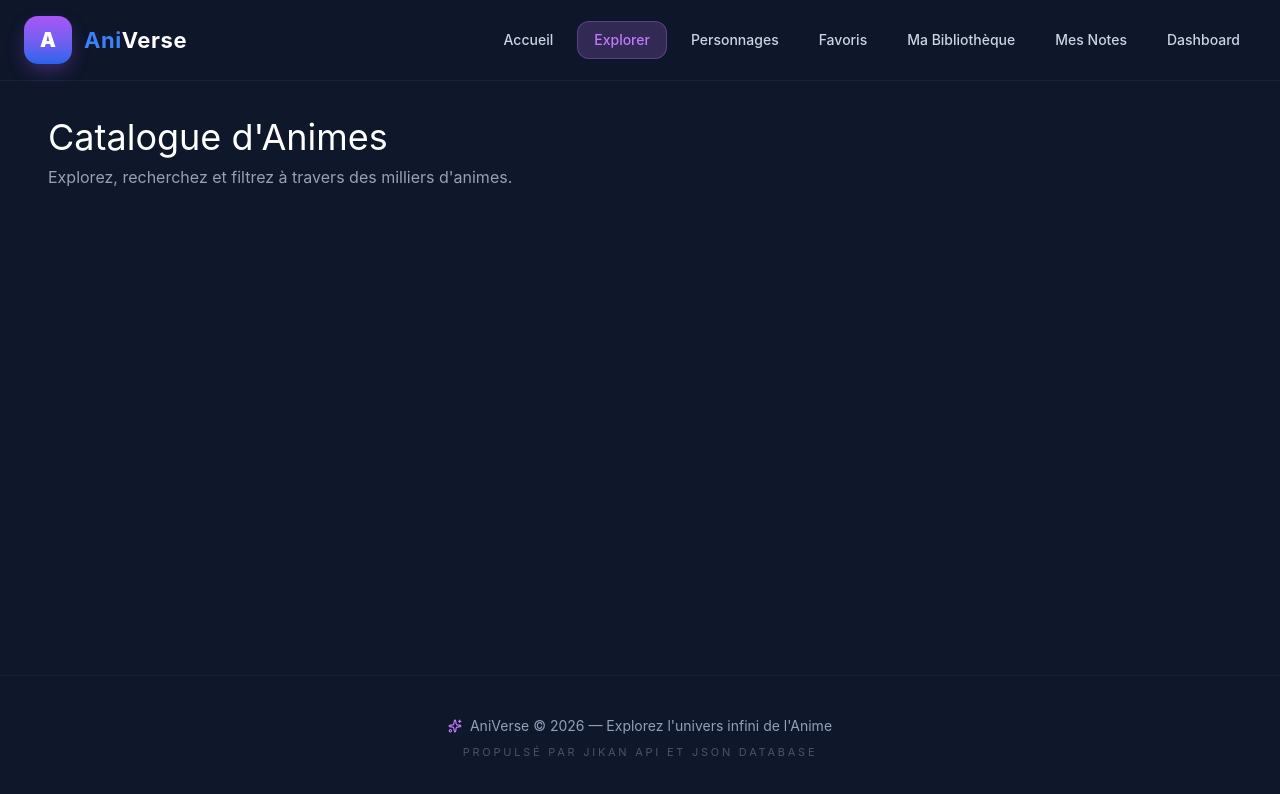
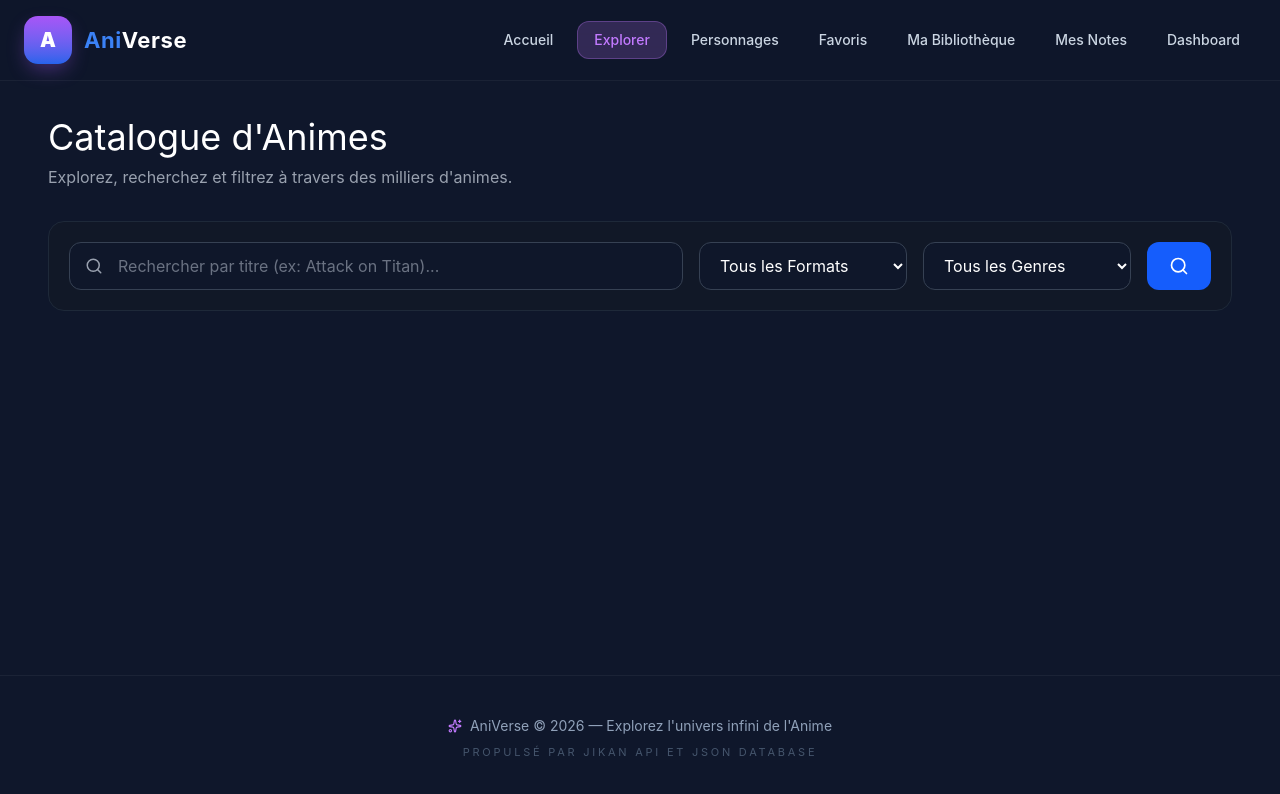
Before and after one commit to shsalima/aniVerse-rpplication-react-, a React (Vite) app: page /anime in a window 1280 px wide. Shown: the top 794 px of the page. Built offline with nearby package versions, Linux system fonts and the light colour scheme.

Commit message:
travail sur section de cherche et filtragncode jsx et style

```diff
--- /dev/null
+++ b/src/components/Anime/SearchFilter.jsx
@@ -0,0 +1,64 @@
+import { Search } from "lucide-react";
+
+
+export default function SearchFilter(){
+
+
+    return(
+     <div className="bg-[#111827] border border-gray-800 rounded-2xl p-5 mb-10">
+       < div className="flex flex-col lg:flex-row gap-4">
+
+          <div className="relative flex-1">
+            <Search className="absolute left-4 top-1/2 -translate-y-1/2 text-gray-400 " size={18}/>
+            <input
+              type="text"
+              name=""
+              placeholder="Rechercher par titre (ex: Attack on Titan)..."
+
+              onKeyDown={(e)=>{
+                if(e.key === "Enter"){
+                    console.log("hhhh")
+                }
+              }}
+              className="w-full h-12 pl-12 pr-4 rounded-xl bg-[#0F172A] border border-gray-700 text-white placeholder-gray-500 focus:outline-none focus:ring-2 focus:ring-indigo-500"
+         />
+         </div>
+         <select
+            name=""
+            id=""
+            className="h-12 px-4 rounded-xl bg-[#0F172A] border border-gray-700 text-white w-full lg:w-52 focus:outline-none focus:ring-2 focus:ring-indigo-500"
+         >
+            <option value="">Tous les Formats</option>
+            <option value="tv">TV</option>
+            <option value="movie">Movie</option>
+            <option value="ova">OVA</option>
+            <option value="special">Special</option>
+         </select>
+         <select
+           name=""
+           id=""
+           className="h-12 px-4 rounded-xl bg-[#0F172A] border border-gray-700 text-white w-full lg:w-52 focus:outline-none focus:ring-2 focus:ring-indigo-500"
+
+         >
+            <option value="">Tous les Genres</option>
+            <option value="1">Action</option>
+            <option value="2">Adventure</option>
+            <option value="4">Comedy</option>
+            <option value="8">Drama</option>
+            <option value="10">Fantasy</option>
+
+         </select>
+         <button
+           className="w-full lg:w-16 h-12 rounded-xl bg-blue-600 hover:opacity-90 transition flex items-center justify-center"
+         >
+            <Search size={20} className="text-white" />
+
+
+         </button>
+
+
+        </div>
+
+    </div>
+    )
+}
--- a/src/pages/Anime.jsx
+++ b/src/pages/Anime.jsx
@@ -1,9 +1,11 @@
 import AnimeHeader from "../components/Anime/AnimeHeader";
+import SearchFilter from "../components/Anime/SearchFilter";
 
 export default function Anime() {
     return (
         <div className="container mx-auto px-4">
             <AnimeHeader/>
+            <SearchFilter/>
 
         </div>
     )
```
